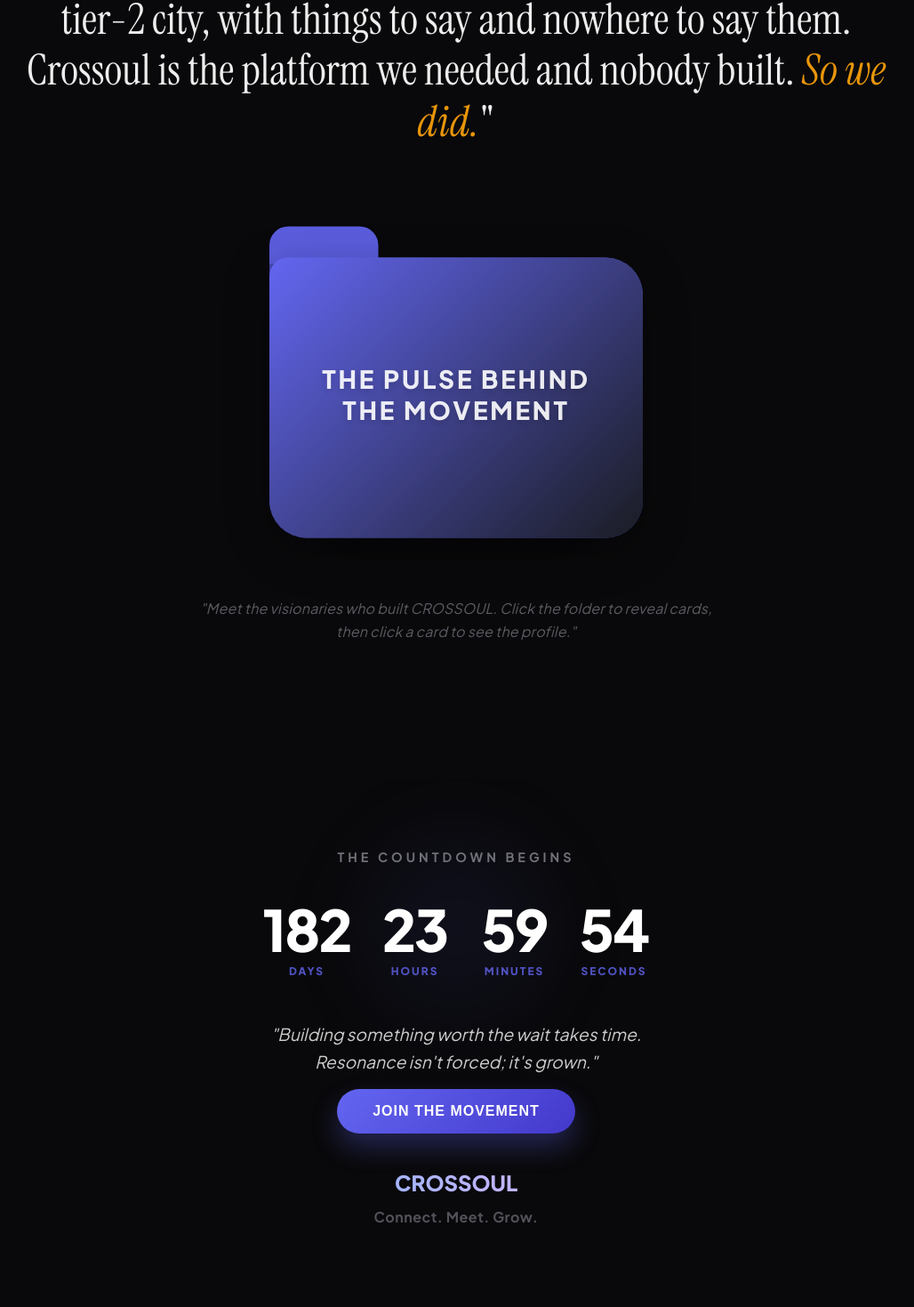
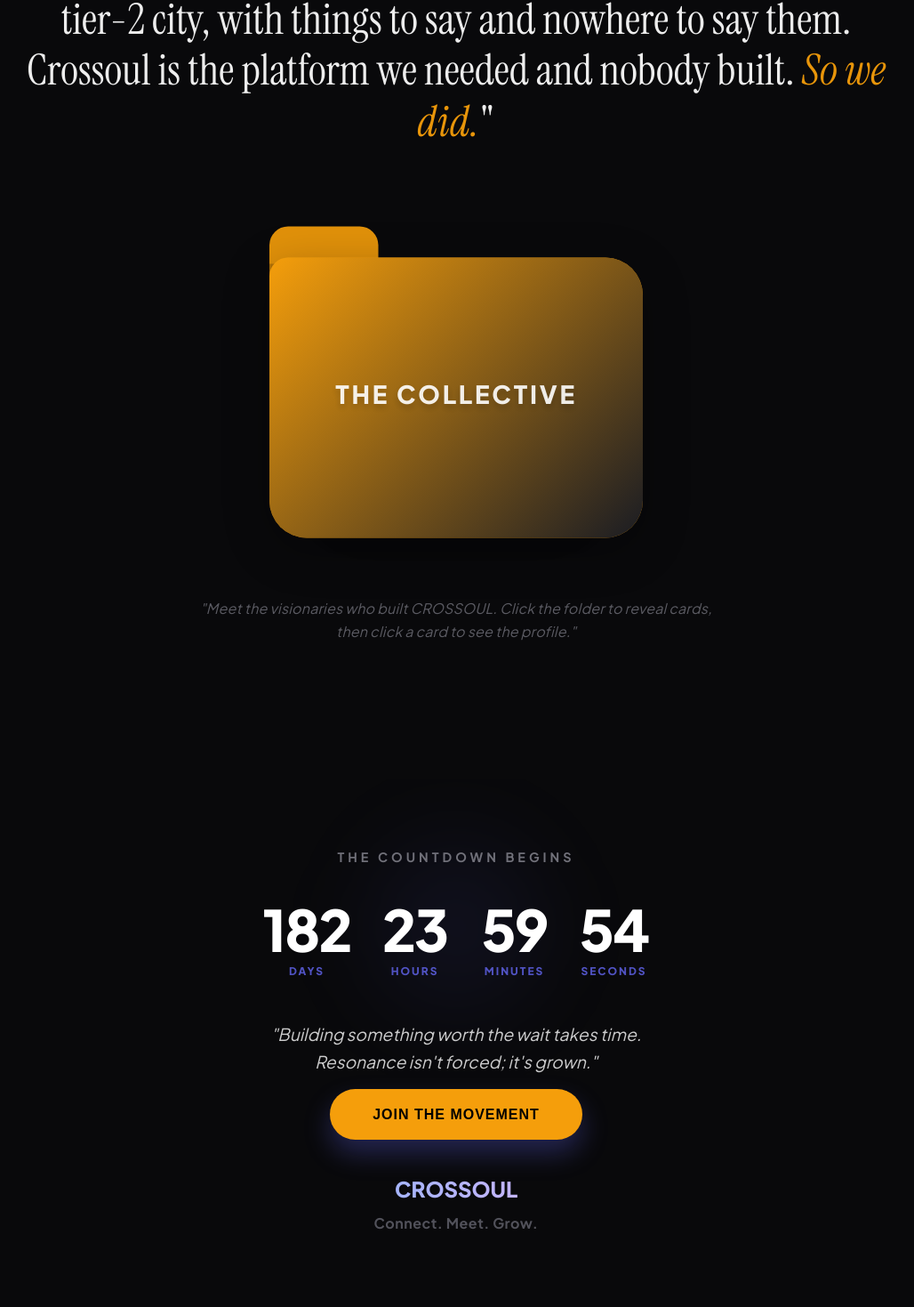
Before and after one commit to adfake203-sys/crossoul, a React (Vite) app: page / in a window 1280 px wide. Shown: the part 2258-3727 px from the top of the page at 89% size, without its empty margins (127-1155 px from the left). Built offline with nearby package versions, Linux system fonts and the light colour scheme; no server answers.

Commit message:
fix: restore outcome hold stability and unify Side B amber palette across components

```diff
--- a/src/components/landing/FoundersSection.tsx
+++ b/src/components/landing/FoundersSection.tsx
@@ -117,9 +117,9 @@
           }}>
             <Folder
               size={isMobile ? 2.2 : 3.5}
-              color="#6366f1"
+              color="#f59e0b"
               items={founderItems}
-              title="The Pulse Behind the Movement"
+              title="THE COLLECTIVE"
               onCardClick={handleCardClick}
               className="founders-folder"
             />
--- a/src/components/landing/ModernFooter.tsx
+++ b/src/components/landing/ModernFooter.tsx
@@ -15,10 +15,10 @@
             if (onJoin) onJoin();
           }}
           style={{
-            background: 'linear-gradient(135deg, #6366f1 0%, #4338ca 100%)',
-            color: '#fff',
+            background: 'var(--accent-side-b)',
+            color: '#000',
             border: 'none',
-            padding: '1rem 2.5rem',
+            padding: '1.2rem 3rem',
             borderRadius: '100px',
             fontSize: '1rem',
             fontWeight: 900,
--- a/src/components/landing/OutcomePerspective.tsx
+++ b/src/components/landing/OutcomePerspective.tsx
@@ -104,7 +104,7 @@
         alignItems: 'center',
         justifyContent: 'center',
         userSelect: 'none',
-        touchAction: isHolding ? 'none' : 'pan-y'
+        touchAction: 'none'
       }}
     >
       {/* Cinematic Blur Backdrop */}
```
